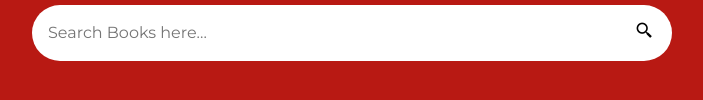
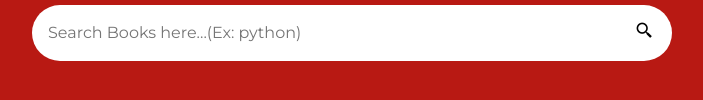
Before and after one commit to dikshashukla455/E-Book-Library, a plain HTML site: page index.html in a window 1280 px wide. Shown: the part 320-420 px from the top of the page, without its empty margins (288-991 px from the left). Drawn offline with nearby package versions, Linux system fonts and the light colour scheme.

Commit message:
Update index.html

```diff
--- a/index.html
+++ b/index.html
@@ -20,7 +20,7 @@
 				type="text"
 				id="search-box"
 				class="form-control1"
-				placeholder="Search Books here..."
+				placeholder="Search Books here...(Ex: python)"
 			/>
 			<button id="search" class="search" onclick="">
 				<i class="bx bx-search-alt-2"></i>
```
